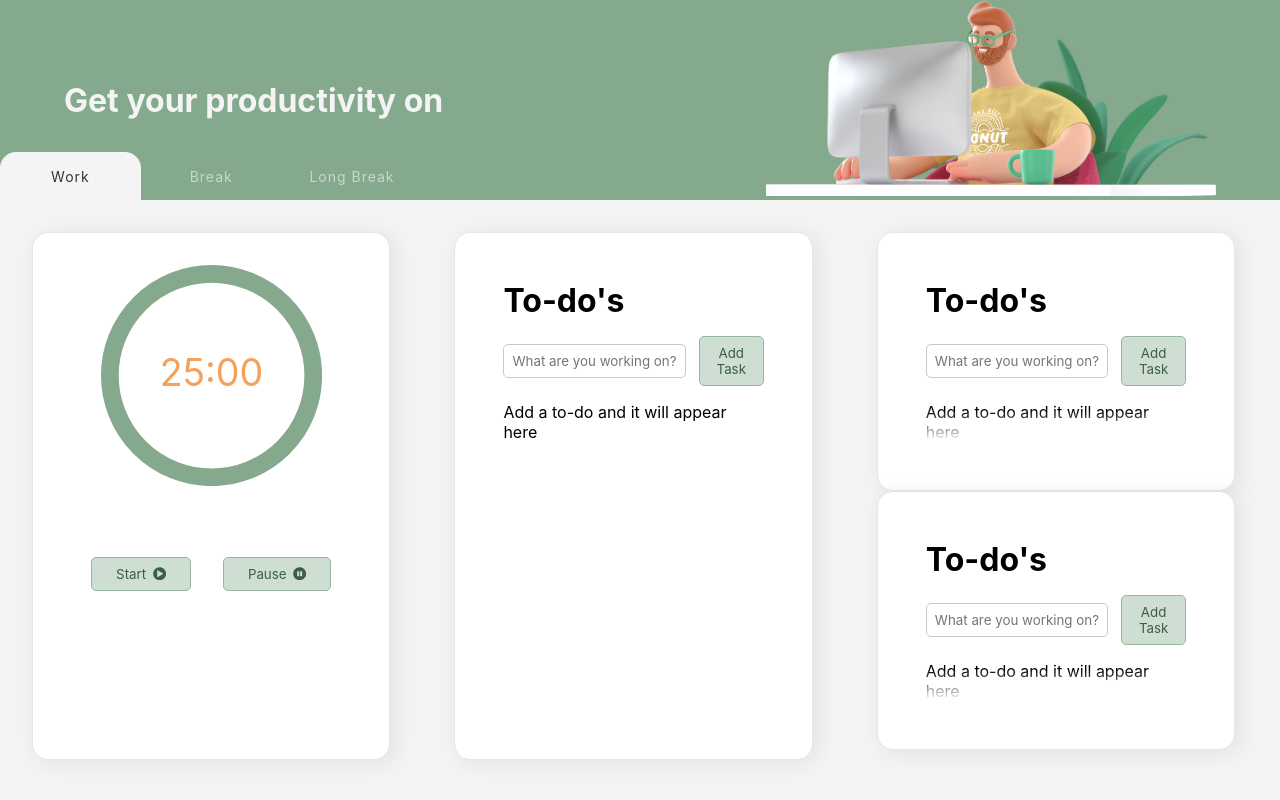
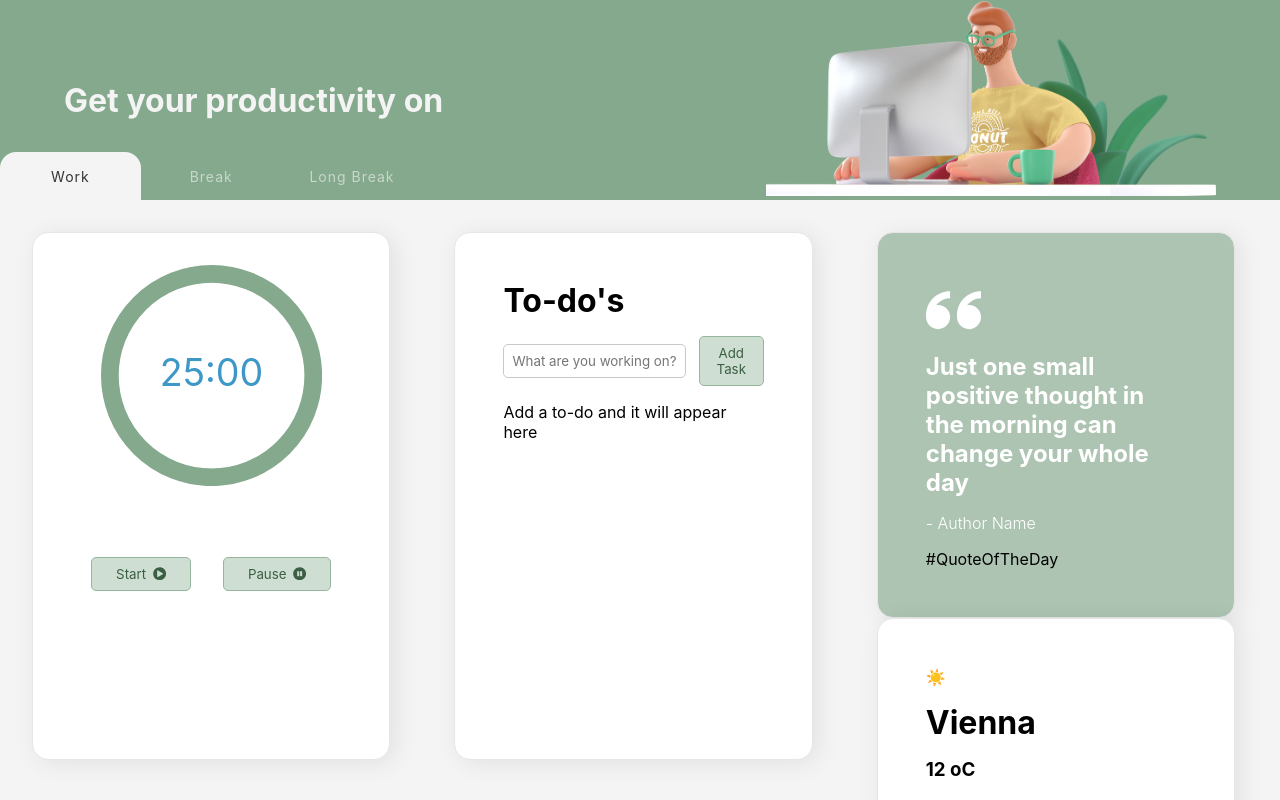
Before and after one commit to dardan8/pomodoro, a Next.js app: page / in a window 1280 px wide. Built offline with nearby package versions, Linux system fonts and the light colour scheme.

Commit message:
New widgets

```diff
--- a/app/components/Countdown/Countdown.jsx
+++ b/app/components/Countdown/Countdown.jsx
@@ -63,7 +63,7 @@ const Countdown = ({ workingtime, key }) => {
             },
             text: {
               // Text color
-              fill: "#f4a259",
+              fill: "#d06e6e;",
               // Text size
               fontSize: "17px",
             },
--- /dev/null
+++ b/app/components/QuoteWidget/QuoteWidget.jsx
@@ -0,0 +1,17 @@
+import React from "react";
+import styles from "./QuoteWidget.module.scss";
+import { BsChatLeftQuoteFill } from "react-icons/bs";
+import { ImQuotesLeft } from "react-icons/im";
+export const QuoteWidget = () => {
+  return (
+    <div className={styles.quotecontainer}>
+      {/* <BsChatLeftQuoteFill className={styles.quoteicon} /> */}
+      <ImQuotesLeft className={styles.quoteicon} />
+      <h1 className={styles.quotetext}>
+        Just one small positive thought in the morning can change your whole day
+      </h1>
+      <p className={styles.quoteauthor}>- Author Name</p>
+      <p>#QuoteOfTheDay</p>
+    </div>
+  );
+};
--- /dev/null
+++ b/app/components/QuoteWidget/QuoteWidget.module.scss
@@ -0,0 +1,35 @@
+.quotecontainer {
+  display: flex;
+  flex-direction: column;
+  box-sizing: border-box;
+
+  width: 100%;
+  height: 100%;
+  background-color: #84a98c9e;
+
+  padding: 3rem;
+  border-radius: 1rem;
+  border: 1px solid #e6e6e6;
+
+  -webkit-box-shadow: 5px 3px 25px 0px rgba(0, 0, 0, 0.13);
+  -moz-box-shadow: 5px 3px 25px 0px rgba(0, 0, 0, 0.13);
+  box-shadow: 5px 3px 25px 0px rgba(0, 0, 0, 0.08);
+
+  gap: 1rem;
+}
+
+.quoteicon {
+  font-size: 55px;
+  color: white;
+}
+
+.quotetext {
+  color: white;
+  font-size: 24px;
+}
+
+.quoteauthor {
+  color: white;
+  font-size: 16px;
+  font-weight: 300;
+}
--- /dev/null
+++ b/app/components/WeatherWidget/WeatherWidget.jsx
@@ -0,0 +1,14 @@
+import styles from "./WeatherWidget.module.scss";
+import React from "react";
+
+const WeatherWidget = () => {
+  return (
+    <div className={styles.weathercontainer}>
+      <p>☀️</p>
+      <h1 className={styles.city}>Vienna</h1>
+      <h3 className={styles.temp}>12 oC</h3>
+    </div>
+  );
+};
+
+export default WeatherWidget;
--- /dev/null
+++ b/app/components/WeatherWidget/WeatherWidget.module.scss
@@ -0,0 +1,19 @@
+.weathercontainer {
+  display: flex;
+  flex-direction: column;
+  box-sizing: border-box;
+
+  width: 100%;
+  height: 100%;
+  background-color: #ffffff;
+
+  padding: 3rem;
+  border-radius: 1rem;
+  border: 1px solid #e6e6e6;
+
+  -webkit-box-shadow: 5px 3px 25px 0px rgba(0, 0, 0, 0.13);
+  -moz-box-shadow: 5px 3px 25px 0px rgba(0, 0, 0, 0.13);
+  box-shadow: 5px 3px 25px 0px rgba(0, 0, 0, 0.08);
+
+  gap: 1rem;
+}
--- a/app/page.js
+++ b/app/page.js
@@ -5,6 +5,8 @@ import Countdown from "./components/Countdown/Countdown";
 import Hero from "./components/Hero/Hero";
 import Tabs from "./components/Tabs";
 import TodoList from "./components/TodoList/TodoList";
+import { QuoteWidget } from "./components/QuoteWidget/QuoteWidget";
+import WeatherWidget from "./components/WeatherWidget/WeatherWidget";
 
 export default function Home() {
   return (
@@ -34,10 +36,10 @@ export default function Home() {
         </div>
         <div className={styles.twowidgets}>
           <div>
-            <TodoList />
+            <QuoteWidget />
           </div>
           <div>
-            <TodoList />
+            <WeatherWidget />
           </div>
         </div>
       </div>
```
